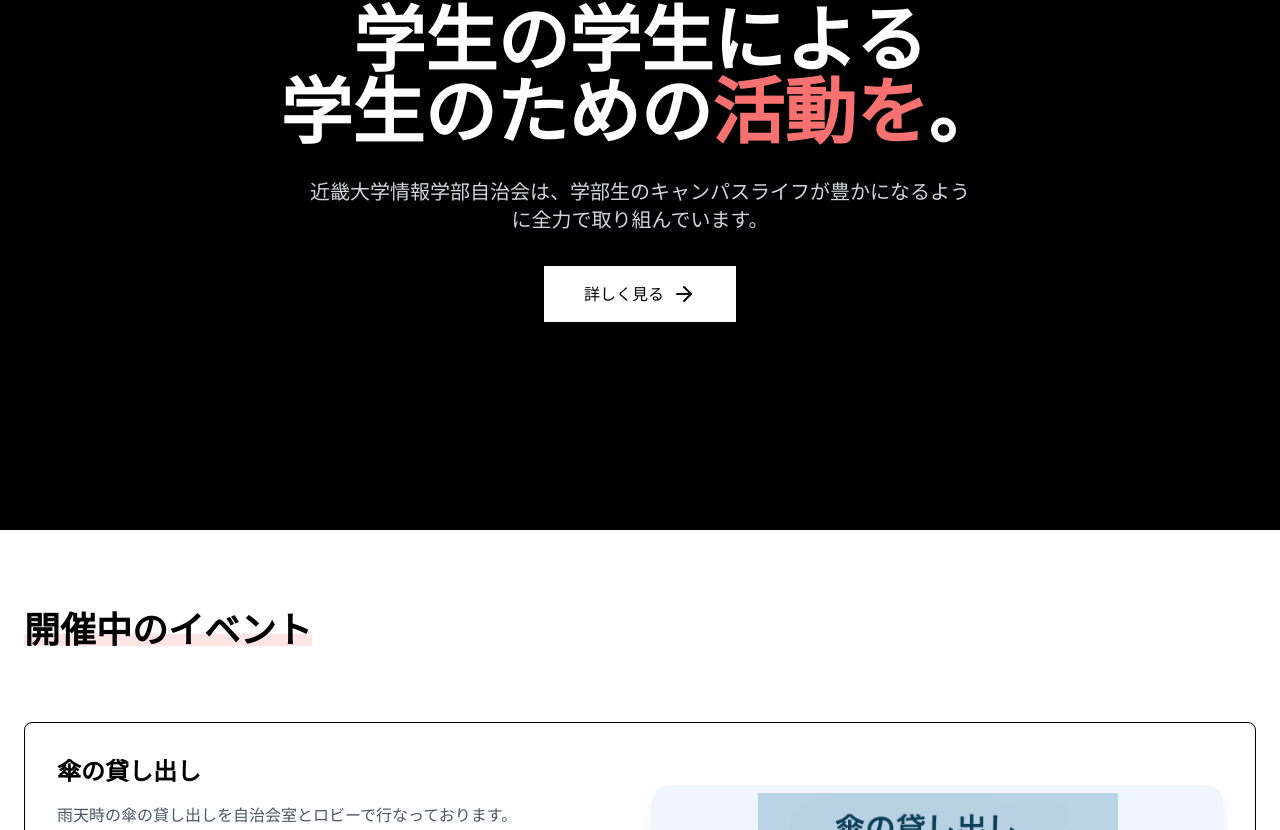
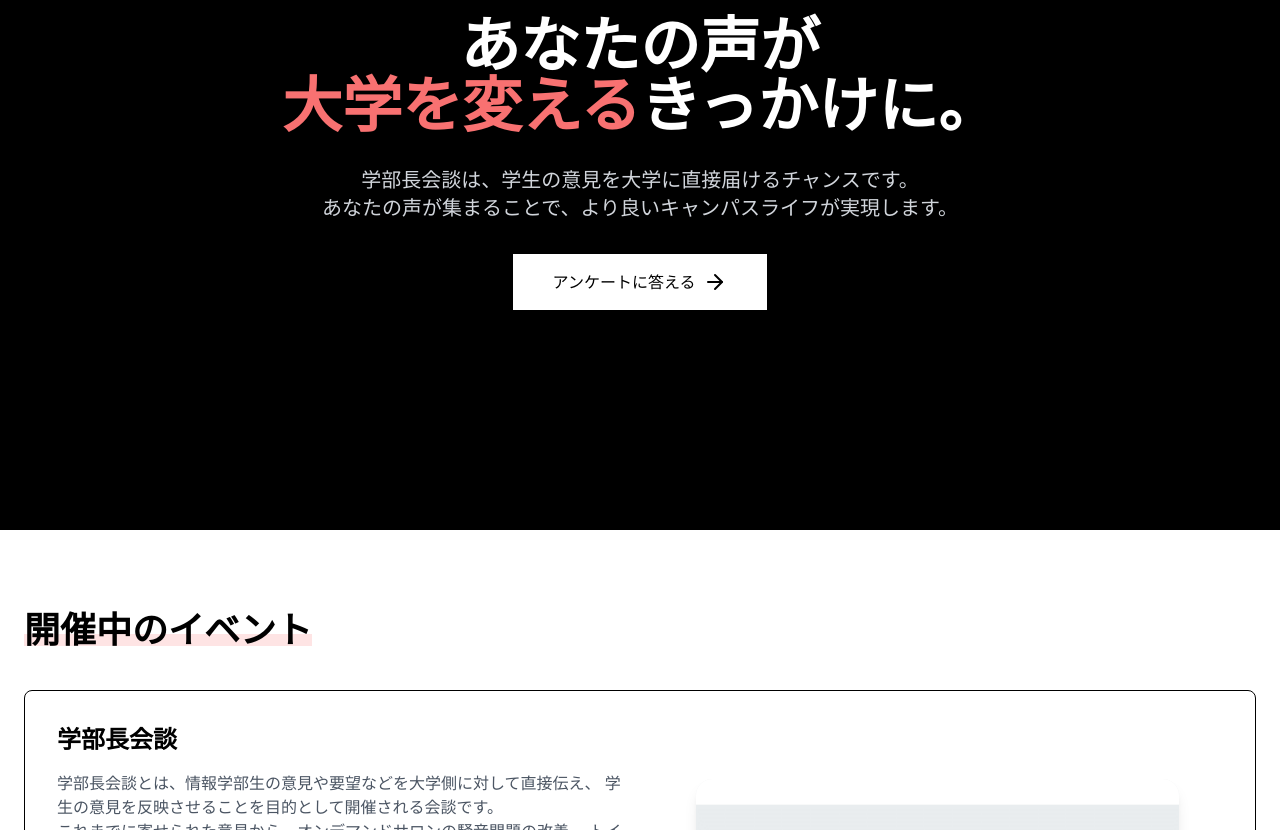
Before and after one commit to kindaijouji/jouji-website, a React (Create React App) app: page /#/ in a window 1280 px wide. Shown: the part 270-1100 px from the top of the page. Built offline with nearby package versions, Linux system fonts and the light colour scheme.

Commit message:
Revert "Homeから学部長会談アンケートを削除"
This reverts commit cc9dcdcede5218590e1f33ccc45532f3e8453274.

```diff
--- a/src/Home/Home.js
+++ b/src/Home/Home.js
@@ -2,13 +2,13 @@ import React from 'react';
 // import HomeHeroSection from './HomeHeroSection';
 import HomeCurrentEvent from './HomeCurrentEvent';
 import HomePastEvent from './HomePastEvent';
-import HomeHeroSection from './HomeHeroSection';
+import GHomeHeroSection from './GHomeHeroSection';
 
 const Home = () => {
   return (
     <div className="min-h-screen">
       {/* ヒーローセクション */}
-      <HomeHeroSection />
+      <GHomeHeroSection />
 
       {/* 現在開催中のイベント */}
       <HomeCurrentEvent />
--- a/src/Home/HomeCurrentEvent.js
+++ b/src/Home/HomeCurrentEvent.js
@@ -12,6 +12,7 @@ const HomeCurrentEvent = () => {
           <span className="absolute bottom-1 left-0 w-full h-3 bg-red-200 opacity-50 z-0"></span>
         </h2>
         {/* イベント一覧 */}
+        <GakubuchouKaidan />
         <div className='my-8' />
         <KasaKasi />
       </div>
```
